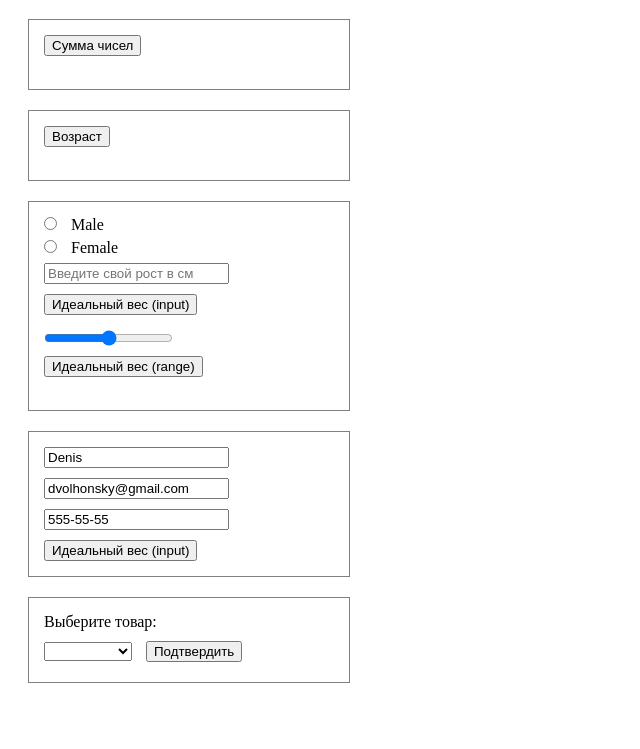
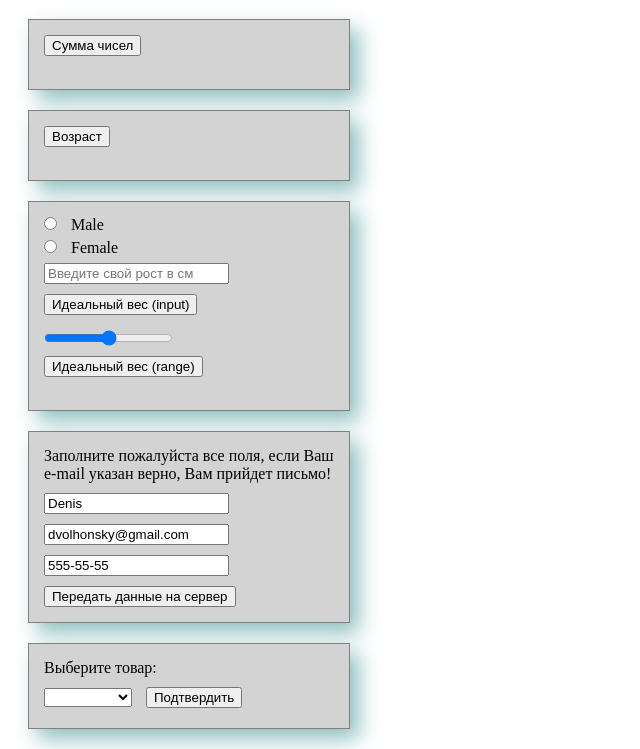
Before and after one commit to DenisVolhonsky/DenisVolhonsky.github.io, a plain HTML site: page js9/index.html in a window 1280 px wide. Shown: the part 61-810 px from the top of the page, without its empty margins (0-640 px from the left). Drawn offline with Linux system fonts and the light colour scheme.

Commit message:
ajax final with css

```diff
--- a/js9/css/style.css
+++ b/js9/css/style.css
@@ -3,6 +3,8 @@
     padding: 10px;
     margin: 20px;
     width: 300px;
+    background: lightgrey;
+    box-shadow: 9px 10px 20px 0px #90bfbf;
 }
 .form>* {
     margin: 5px;
--- a/js9/index.html
+++ b/js9/index.html
@@ -31,10 +31,11 @@
 	</div>
 
 	<div class="form">
+		<p>Заполните пожалуйста все поля, если Ваш e-mail указан верно, Вам прийдет письмо!</p>
 		<input placeholder="Введите ФИО" id="fio" value="Denis"><br>
 		<input type="email" placeholder="e-mail" id="email" value="dvolhonsky@gmail.com"><br>
 		<input type="tel" placeholder="phone" id="phone" value="555-55-55"><br>
-		<button id="task5">Идеальный вес (input)</button>
+		<button id="task5">Передать данные на сервер</button>
 		<span id="out5"></span>
 	</div>
 
```
